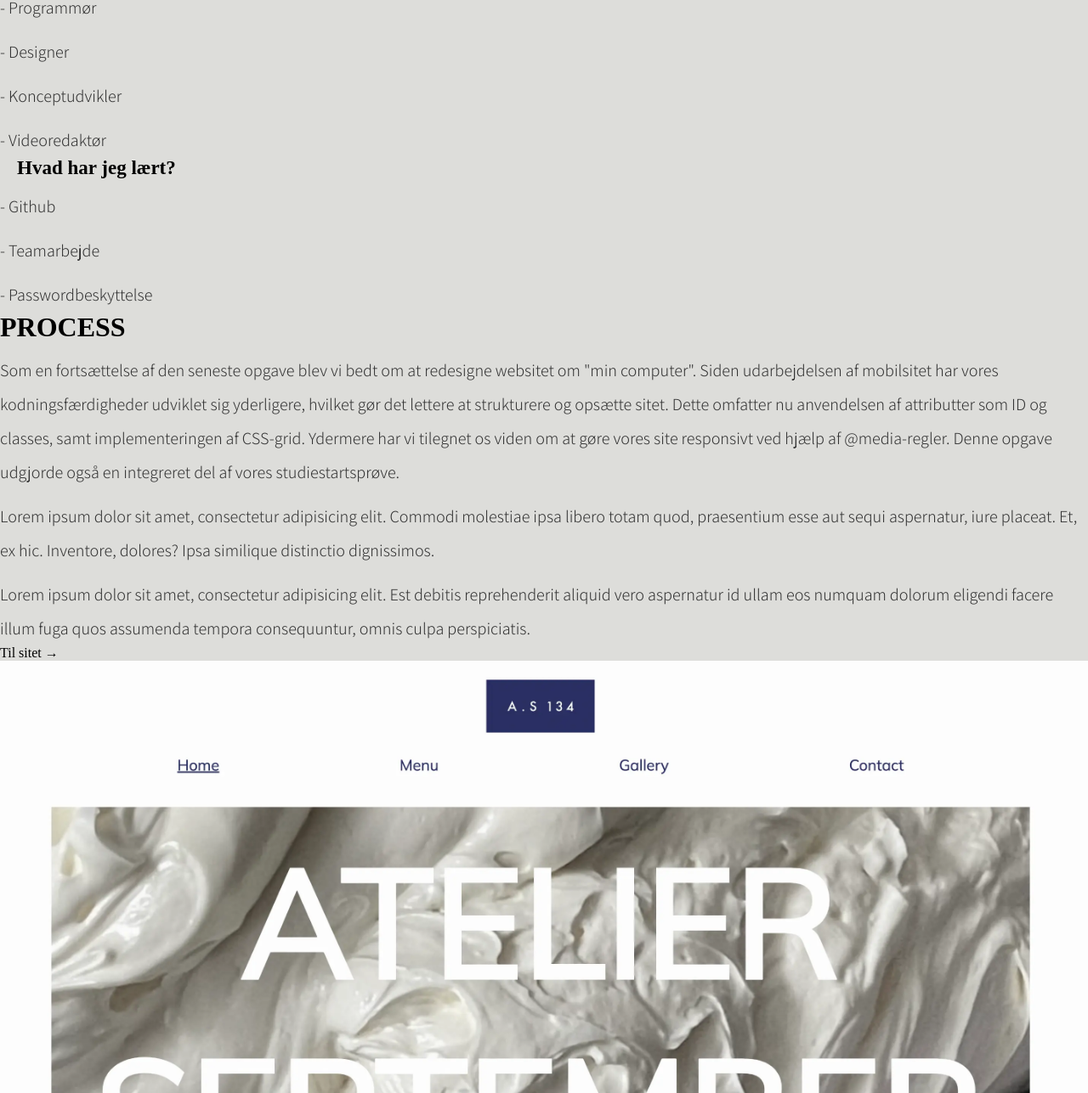
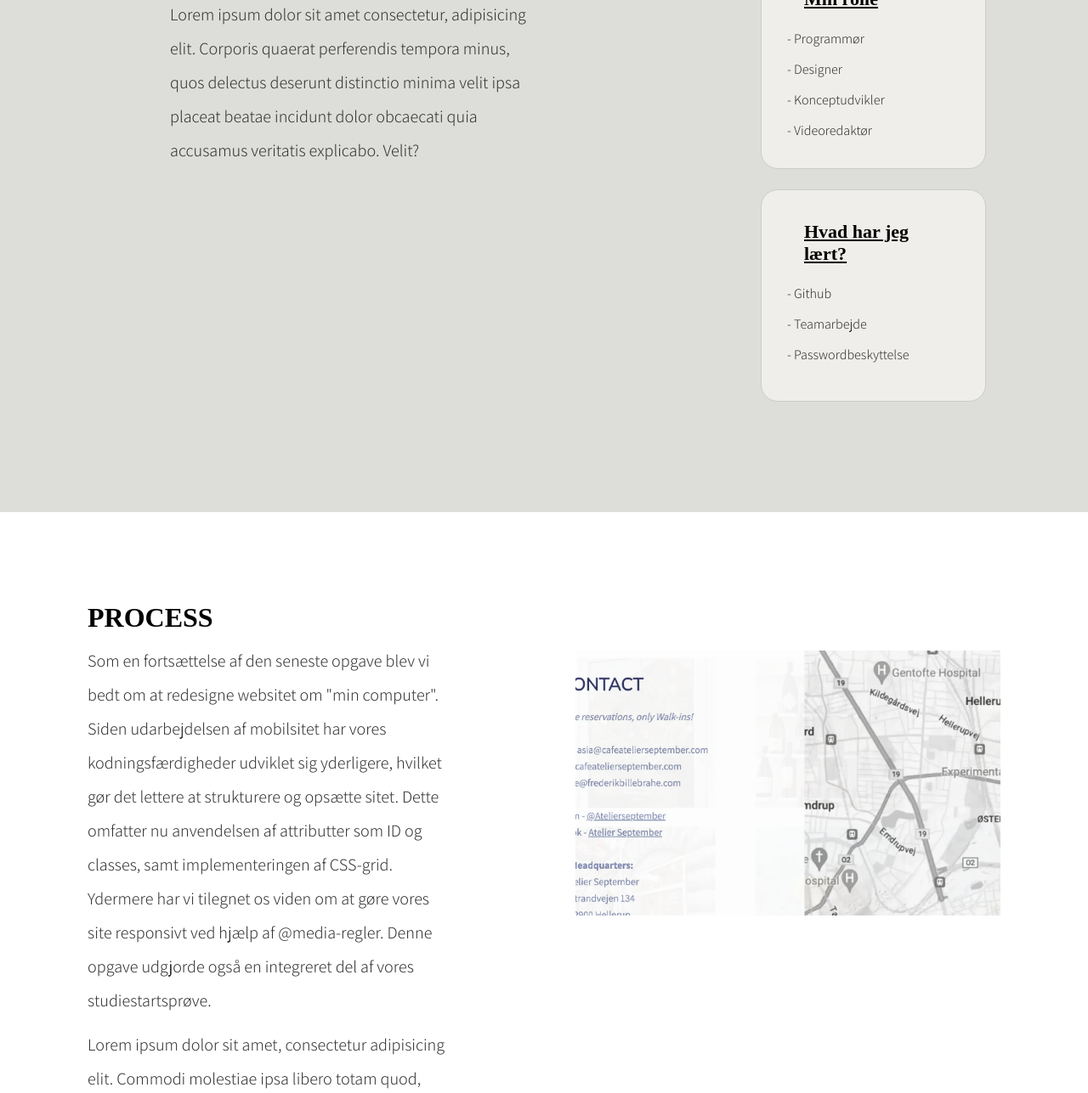
Before and after one commit to Rosepieters/eksamen, a plain HTML site: page virksomhedssite.html in a window 1280 px wide. Shown: the part 550-1837 px from the top of the page at 85% size. Drawn offline with Linux system fonts and the light colour scheme; a web font is replaced by a local one.

Commit message:
mange ting

```diff
--- a/css/virksomhedssite.css
+++ b/css/virksomhedssite.css
@@ -1,4 +1,126 @@
+h1{
+  padding-top: 23px;
+}
+
 .virksomhedssite_overskrift{
-    font-size: 60px;
-    padding-top: 100px;
+  font-size: 60px;
+  padding-top: 100px;
+  padding-left: 100px;
+}
+
+.sec_emne{
+  display: grid;
+  grid-template-columns: repeat(2, 1fr);
+  padding-top: 80px;
+  padding-bottom: 80px;
+  grid-column-gap: 10px;
+  justify-content: space-evenly;
+}
+
+.sec_rolle{
+  justify-content: center;
+  align-items: center;
+  padding-left: 250px;
+}
+
+.sec_opgave{
+  padding-left: 200px;
+}
+
+/* Info boks */
+.div_box {
+  border: 1px solid #ccc !important;
+  border-radius: 20px;
+  padding: 36px;
+  width: 265px; /* Juster dette efter behov for at ændre bredden af div_box */
+  height: 250px; /* Gør højden den samme som bredden for at opnå en kvadratisk form */
+  margin-top: 24px;
+  padding-left: 30px;
+  border-color: rgb(240, 238, 234);
+  background-color: rgb(240, 238, 234);
+}
+
+.h2_box{
+font-size: 22px;
+text-decoration: underline;
+padding-bottom: 10px;
+}
+
+.p_box{
+font-size: 16px;
+  line-height: 1.5;
+}
+
+.box_opgave{
+  padding-top: 50px;
+}
+/* Info boks */
+
+
+.process {
+  margin-top: 50px;
+  padding-top: 80px;
+  padding-bottom: 80px;
+  display: grid;
+  grid-template-columns: repeat(2, 1fr);
+  gap: 45px;
+  padding-left: 100px;
+  padding-right: 100px;
+  border-style: solid;
+  border-color: #ffffff;
+  background-color: #ffffff;
+}
+
+
+/* Link der fører videre */
+.link_box {
+  text-decoration: none; /* Fjerner understregning */
+  display: inline-block; /* Gør linket til et blok-element, så styling som margin og padding fungerer korrekt */
+  color: #333; /* Tekstfarve */
+  font-size: 20px;
+  padding-top: 20px;
+  padding-left: 4px;
+  border-bottom: 2px solid transparent; /* Streg i bunden, starter som gennemsigtig */
+  transition: border-bottom 0.3s; /* Overgangseffekt på stregen */
+}
+
+.link_box:hover {
+  border-bottom: 2px solid #333; /* Viser stregen ved hover */
+}
+/* Link der fører videre */
+
+
+/* skiftende billeder */
+.skiftende_billeder {
+  display: flex;
+  width: 100%;
+  height: 40%;
+  position: relative;
+  overflow: hidden;
+  padding-top: 80px;
+  padding-left: 100px;
+  padding-right: 500px;
+}
+
+.virksomhed_fotos {
+  width: 100%;
+  height: 100%;
+  object-fit: cover;
+  position: absolute;
+  animation-duration: 40s; /* Juster varigheden baseret på antallet af billeder for at fuldføre et fuldt diasshow */
+  animation-name: change2;
+  animation-iteration-count: infinite;
+  opacity: 0;
+}
+
+@keyframes change2 {
+  0%, 33.333%, 66.666%, 100% {
+    opacity: 0;
+    z-index: 1;
   }
+  16.666%, 50%, 83.333% {
+    opacity: 1;
+    z-index: 2;
+  }
+}
+/* skiftende billeder */
```
